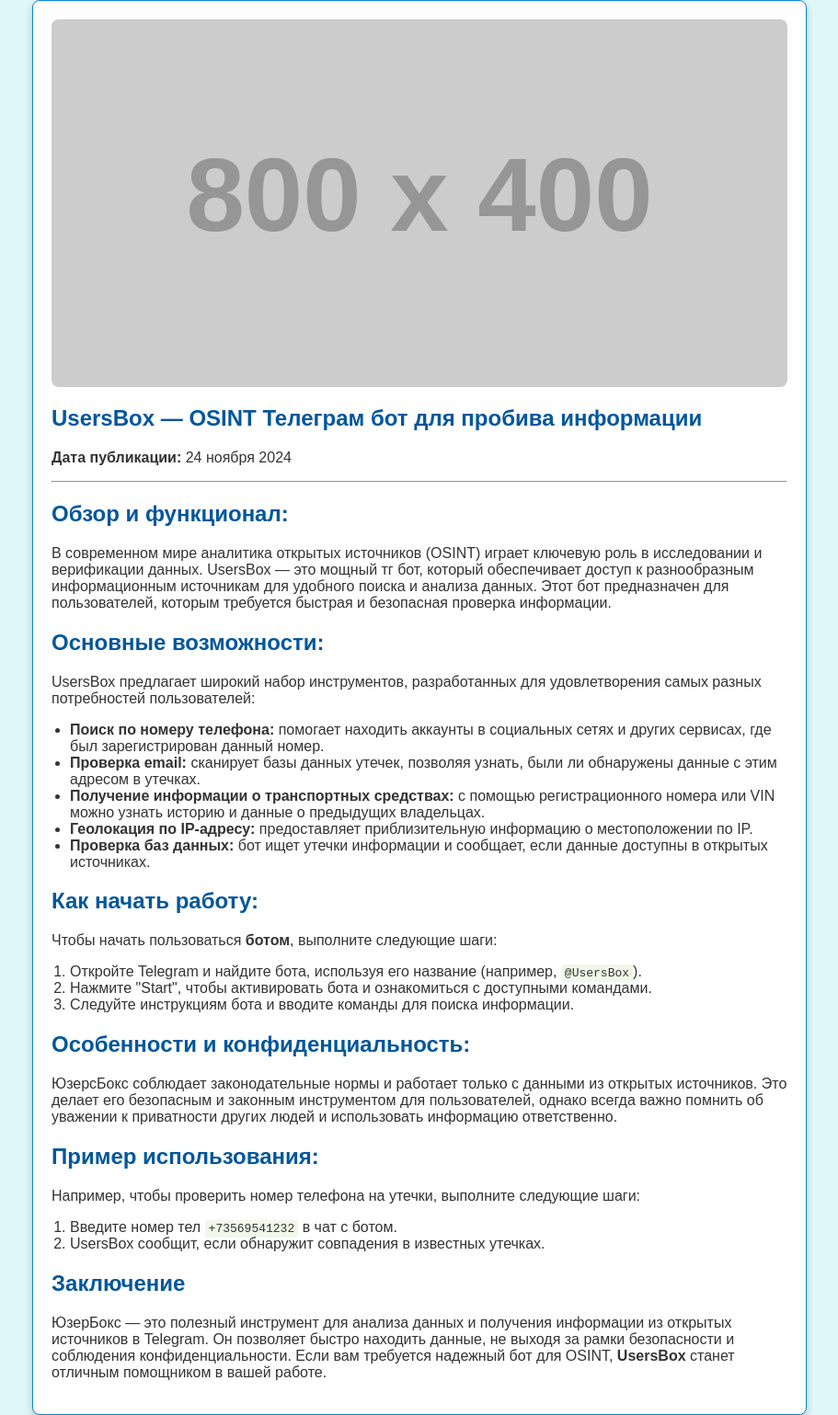
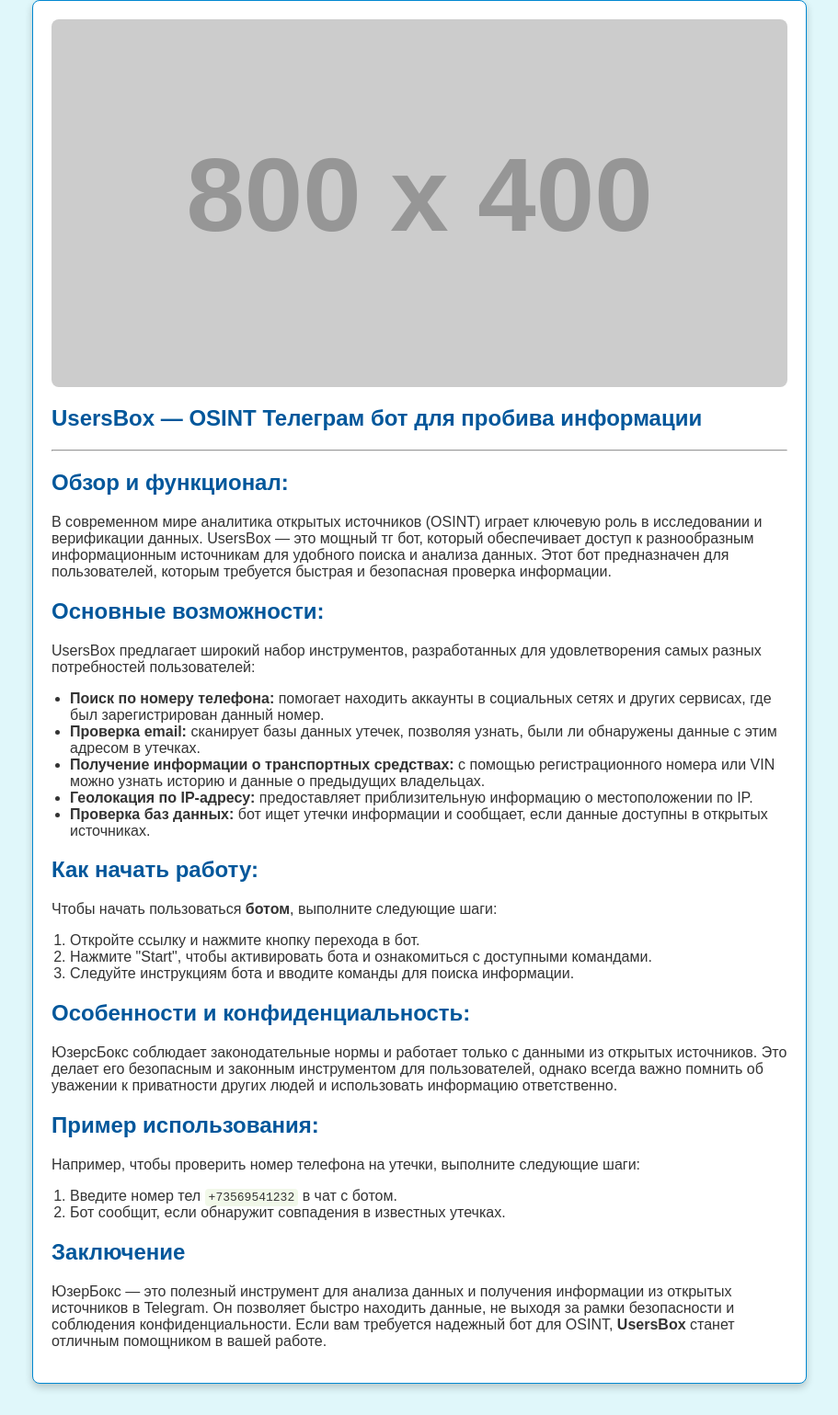
Before and after one commit to usersboxbot/usersboxbot.github.io, a Jekyll site: the page usersboxbot.html, which Jekyll copies as it is, in a window 1280 px wide. Shown: the whole page at 92% size, without its empty margins (184-1095 px from the left). Built offline with Jekyll 4.4.1, drawn with Linux system fonts in a browser that asks for light colours.

Commit message:
Update usersboxbot.html

```diff
--- a/usersboxbot.html
+++ b/usersboxbot.html
@@ -62,8 +62,7 @@
 
         <header>
             <h1>UsersBox — OSINT Телеграм бот для пробива информации</h1>
-            <p><strong>Дата публикации:</strong> 24 ноября 2024</p>
-            <hr>
+        <hr>
         </header>
 
         <section>
@@ -91,7 +90,7 @@
             <h2>Как начать работу:</h2>
             <p>Чтобы начать пользоваться <strong>ботом</strong>, выполните следующие шаги:</p>
             <ol>
-                <li>Откройте Telegram и найдите бота, используя его название (например, <code>@UsersBox</code>).</li>
+                <li>Откройте ссылку и нажмите кнопку перехода в бот.</li>
                 <li>Нажмите "Start", чтобы активировать бота и ознакомиться с доступными командами.</li>
                 <li>Следуйте инструкциям бота и вводите команды для поиска информации.</li>
             </ol>
@@ -109,7 +108,7 @@
             <p>Например, чтобы проверить номер телефона на утечки, выполните следующие шаги:</p>
             <ol>
                 <li>Введите номер тел <code>+73569541232</code> в чат с ботом.</li>
-                <li>UsersBox сообщит, если обнаружит совпадения в известных утечках.</li>
+                <li>Бот сообщит, если обнаружит совпадения в известных утечках.</li>
             </ol>
         </section>
 
```
